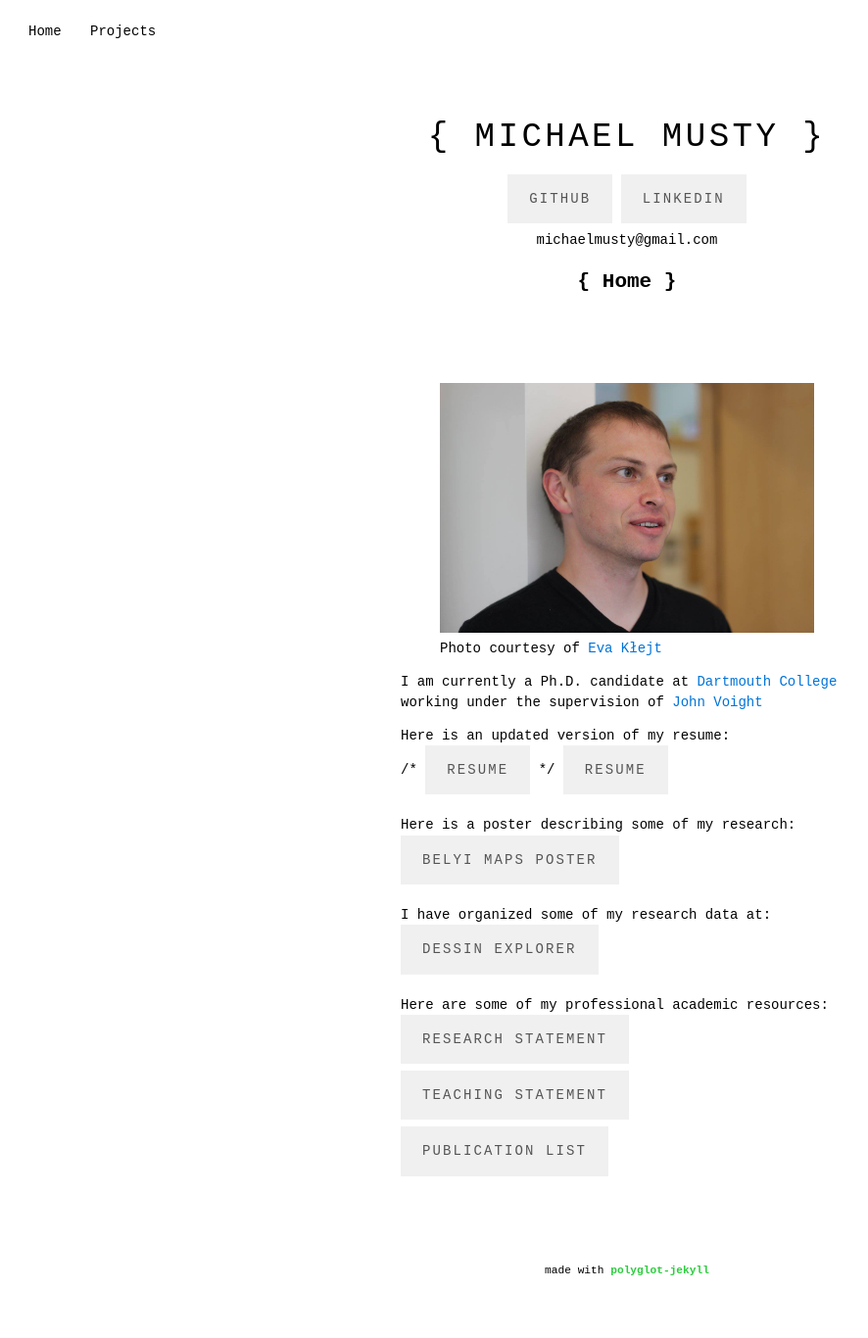
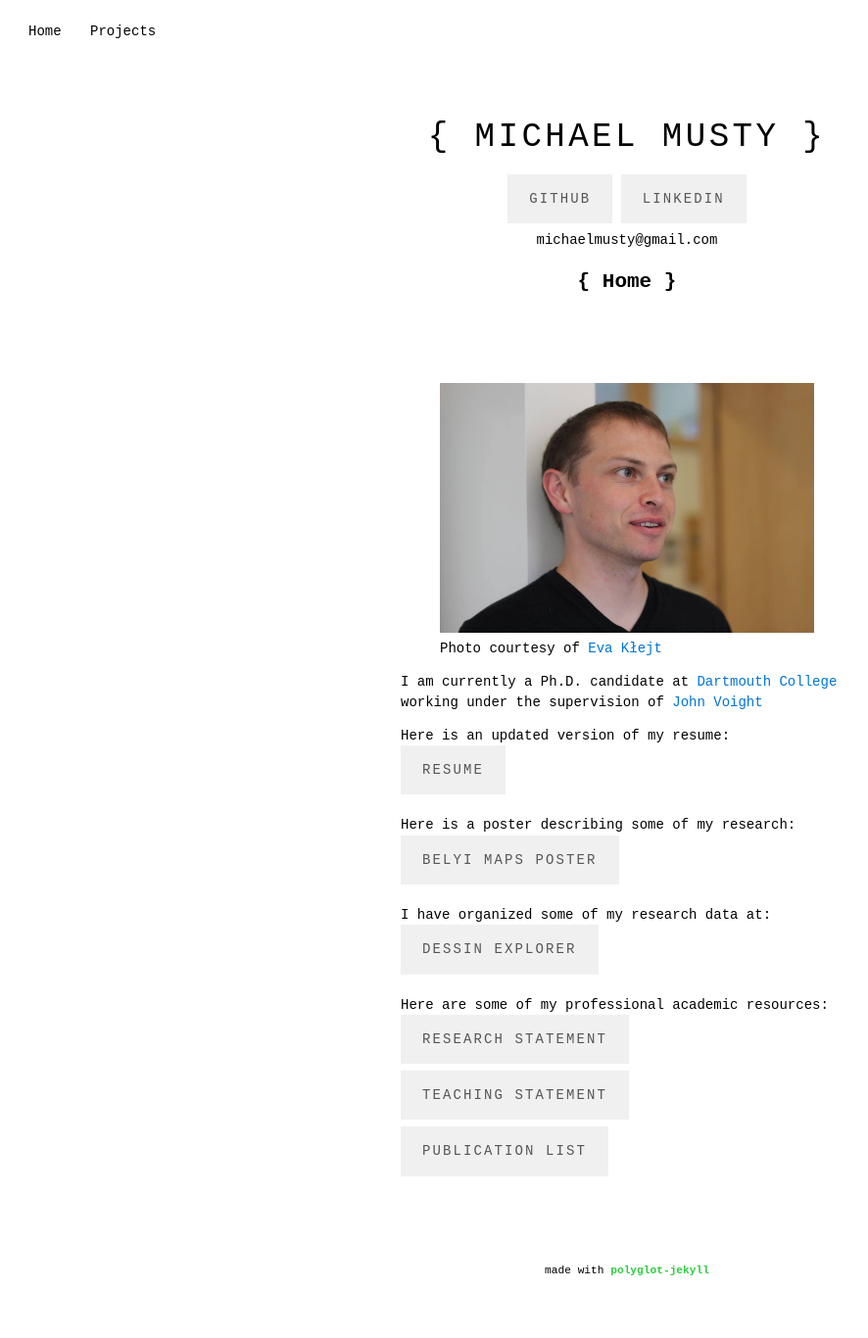
Before and after one commit to michaelmusty/michaelmusty.github.io, a Jekyll site: the page built from index.md, in a window 1280 px wide. Shown: the whole page at 98% size, without its empty margins (0-886 px from the left). Built offline with Jekyll 4.4.1, drawn with Linux system fonts in a browser that asks for light colours.

Commit message:
resume source

```diff
--- a/index.md
+++ b/index.md
@@ -27,7 +27,7 @@ working under the supervision of
 
 Here is an updated version of my resume:
 <br>
-/* [Resume](https://www.dropbox.com/s/cn1q5q8ft6cpt04/musty_resume.pdf?dl=0){:class="btn btn--gray center"} */
+<!-- [Resume](https://www.dropbox.com/s/cn1q5q8ft6cpt04/musty_resume.pdf?dl=0){:class="btn btn--gray center"} -->
 [Resume](assets/musty_resume.pdf){:class="btn btn--gray center"}
 
 Here is a poster describing some of my research:
```
Also changed, not shown: 1 other file.
